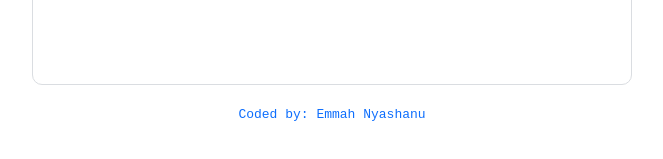
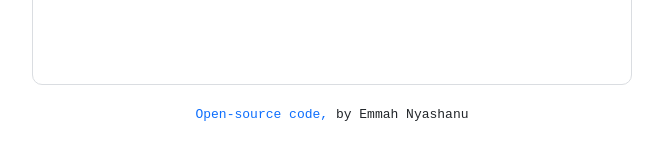
Before and after one commit to Hazelnut76/My-Amazing-App, a plain HTML site: page index.html in a window 1280 px wide. Shown: the part 533-692 px from the top of the page, without its empty margins (308-971 px from the left). Drawn offline with nearby package versions, Linux system fonts and the light colour scheme; no server answers.

Commit message:
Updated source code link

```diff
--- a/index.html
+++ b/index.html
@@ -57,10 +57,13 @@
         crossorigin="anonymous"
       ></script>
     </div>
-    <a
-      class="link"
-      href="https://github.com/Hazelnut76/My-Amazing-App/blob/main/index.html"
-      >Coded by: Emmah Nyashanu</a
+    <small
+      ><a
+        class="link"
+        href="https://github.com/Hazelnut76/My-Amazing-App/blob/main/index.html"
+        >Open-source code,</a
+      >
+      by Emmah Nyashanu</small
     >
     <script src="script.js"></script>
   </body>
--- a/style.css
+++ b/style.css
@@ -49,7 +49,7 @@ img {
 a {
   text-decoration: none;
 }
-.link {
+small {
   display: block;
   margin: 0px auto;
   text-align: center;
```
